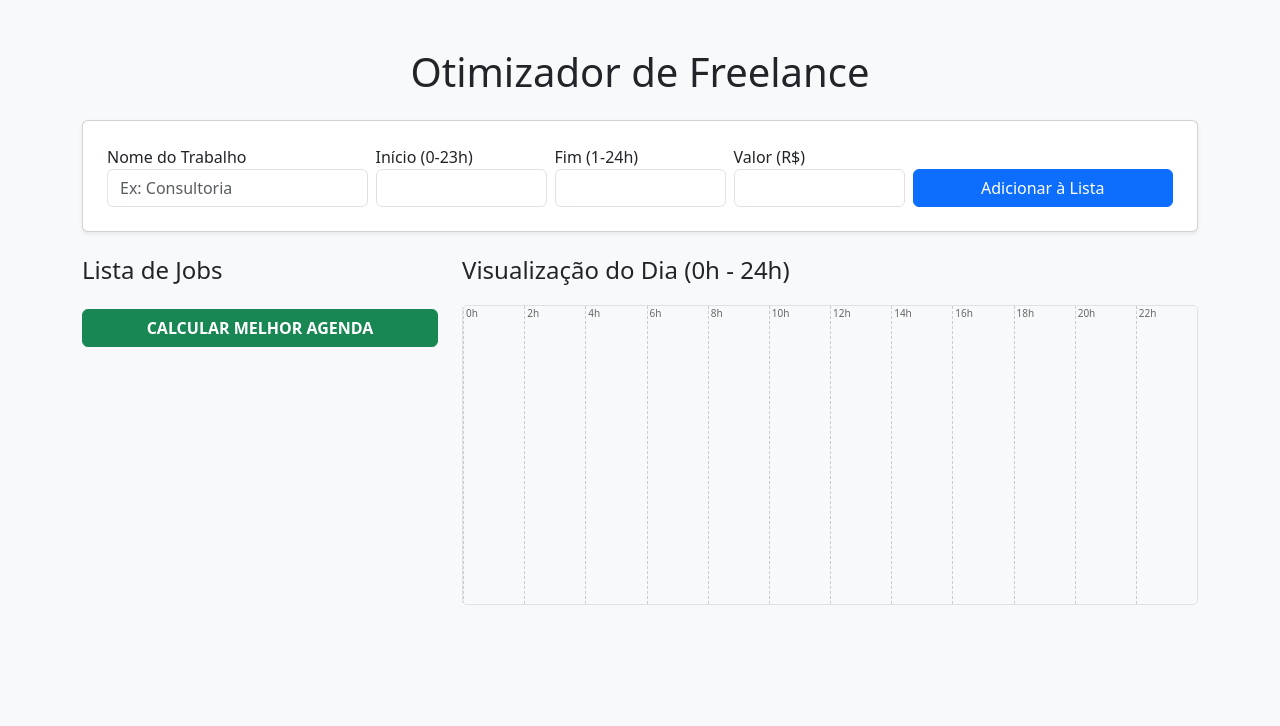
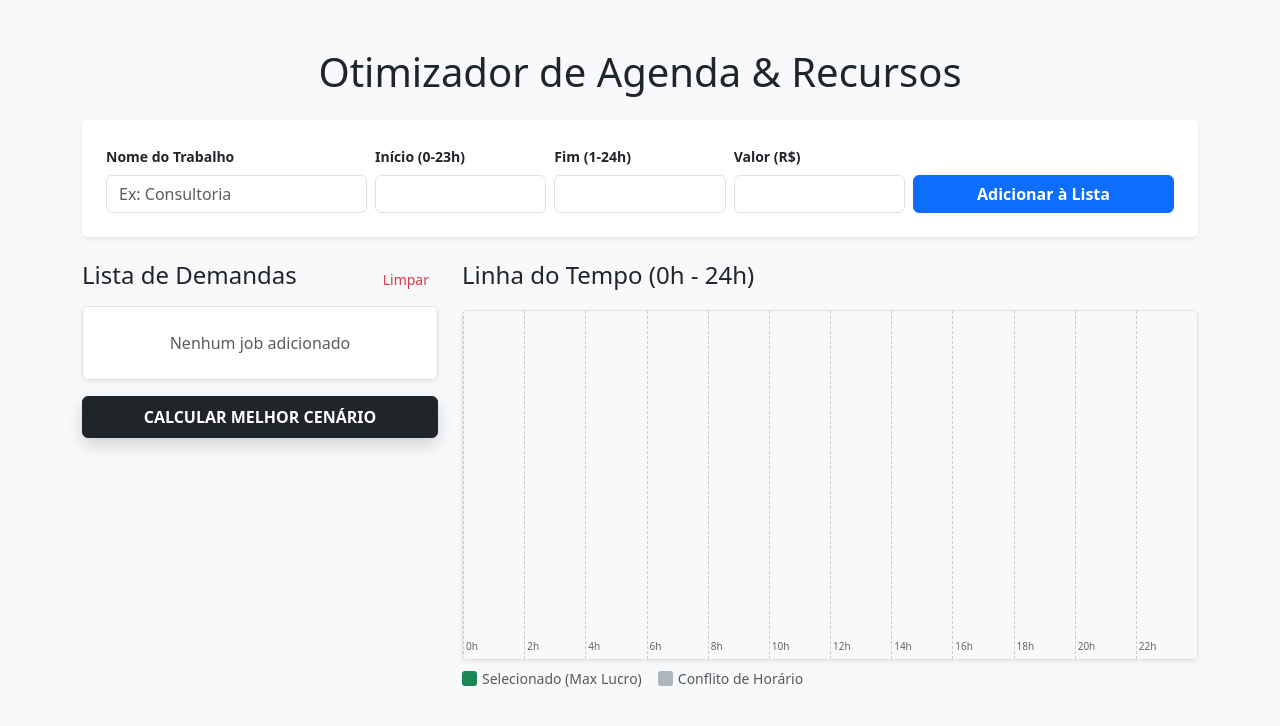
Before and after one commit to projeto-de-algoritmos-2025/Programacao-Dinamica-Dupla22, a Flask app: page / in a window 1280 px wide. Shown: the top 726 px of the page. Run offline with Flask 3, Linux system fonts and the light colour scheme.

Commit message:
feat: atualiza frontend

```diff
--- a/templates/index.html
+++ b/templates/index.html
@@ -2,12 +2,12 @@
 <html lang="pt-br">
 <head>
     <meta charset="UTF-8">
-    <title>Smart Agenda</title>
+    <title>Smart Agenda - Algoritmos</title>
     <link href="https://cdn.jsdelivr.net/npm/bootstrap@5.3.0/dist/css/bootstrap.min.css" rel="stylesheet">
     <style>
         .timeline-container {
             position: relative;
-            height: 300px;
+            height: 350px;
             background-color: #f8f9fa;
             border: 1px solid #dee2e6;
             margin-top: 20px;
@@ -22,6 +22,7 @@
             font-size: 10px;
             color: #666;
             padding-left: 2px;
+            pointer-events: none;
         }
         .job-bar {
             position: absolute;
@@ -31,60 +32,83 @@
             font-size: 12px;
             display: flex;
             align-items: center;
-            /* justify_content: center; */
+            padding-left: 5px;
             opacity: 0.9;
             transition: all 0.3s;
             cursor: pointer;
+            z-index: 5;
+            white-space: nowrap;
+            overflow: hidden;
+            text-overflow: ellipsis;
         }
-        .job-bar:hover { opacity: 1; transform: scale(1.02); z-index: 10;}
-        .bg-selected { background-color: #198754; border: 1px solid #146c43; } /* Verde */
-        .bg-rejected { background-color: #6c757d; border: 1px solid #495057; } /* Cinza */
+        .job-bar:hover { opacity: 1; transform: scale(1.02); z-index: 100; box-shadow: 0 4px 8px rgba(0,0,0,0.2); }
+        .bg-selected { background-color: #198754; border: 1px solid #146c43; } /* Verde - Aceito */
+        .bg-rejected { background-color: #adb5bd; border: 1px solid #6c757d; opacity: 0.6; } /* Cinza - Rejeitado */
     </style>
 </head>
 <body class="bg-light">
 
 <div class="container py-5">
-    <h1 class="text-center mb-4">Otimizador de Freelance</h1>
+    <h1 class="text-center mb-4">Otimizador de Agenda & Recursos</h1>
 
-    <div class="card p-4 shadow-sm mb-4">
+    <div class="card p-4 shadow-sm mb-4 border-0">
         <div class="row g-2 align-items-end">
             <div class="col-md-3">
-                <label>Nome do Trabalho</label>
+                <label class="form-label small fw-bold">Nome do Trabalho</label>
                 <input type="text" id="nome" class="form-control" placeholder="Ex: Consultoria">
             </div>
             <div class="col-md-2">
-                <label>Início (0-23h)</label>
+                <label class="form-label small fw-bold">Início (0-23h)</label>
                 <input type="number" id="inicio" class="form-control" min="0" max="23">
             </div>
             <div class="col-md-2">
-                <label>Fim (1-24h)</label>
+                <label class="form-label small fw-bold">Fim (1-24h)</label>
                 <input type="number" id="fim" class="form-control" min="1" max="24">
             </div>
             <div class="col-md-2">
-                <label>Valor (R$)</label>
+                <label class="form-label small fw-bold">Valor (R$)</label>
                 <input type="number" id="valor" class="form-control">
             </div>
             <div class="col-md-3">
-                <button onclick="addJob()" class="btn btn-primary w-100">Adicionar à Lista</button>
+                <button onclick="addJob()" class="btn btn-primary w-100 fw-bold">Adicionar à Lista</button>
             </div>
         </div>
     </div>
 
     <div class="row">
         <div class="col-md-4">
-            <h4>Lista de Jobs</h4>
-            <ul id="lista-jobs" class="list-group mb-3" style="max-height: 300px; overflow: auto;">
-                </ul>
-            <button onclick="otimizar()" class="btn btn-success w-100 fw-bold">CALCULAR MELHOR AGENDA</button>
-            <div class="alert alert-success mt-3 d-none" id="resultado-box">
-                Lucro Máximo: <strong>R$ <span id="lucro-total">0</span></strong>
+            <div class="d-flex justify-content-between align-items-center mb-2">
+                <h4>Lista de Demandas</h4>
+                <button onclick="limparLista()" class="btn btn-link btn-sm text-decoration-none text-danger">Limpar</button>
+            </div>
+
+            <ul id="lista-jobs" class="list-group mb-3 shadow-sm" style="max-height: 300px; overflow-y: auto;">
+                <li class="list-group-item text-center text-muted py-4">Nenhum job adicionado</li>
+            </ul>
+
+            <button onclick="otimizar()" class="btn btn-dark w-100 py-2 fw-bold shadow">CALCULAR MELHOR CENÁRIO</button>
+
+            <div class="alert alert-success mt-3 d-none shadow-sm" id="resultado-box">
+                <h5 class="alert-heading">💰 Cenário Individual</h5>
+                <p class="mb-0 small">Lucro Máximo possível trabalhando sozinho:</p>
+                <div class="fs-2 fw-bold text-success">R$ <span id="lucro-total">0</span></div>
+            </div>
+
+            <div class="alert alert-info mt-2 d-none shadow-sm" id="equipe-box">
+                <h5 class="alert-heading">👥 Análise de Equipe</h5>
+                <p class="mb-0 small">Para aceitar <strong>TODOS</strong> os trabalhos listados (100% da demanda), você precisaria de:</p>
+                <div class="fs-4 fw-bold text-primary"><span id="equipe-qtd">0</span> Pessoas</div>
             </div>
         </div>
 
         <div class="col-md-8">
-            <h4>Visualização do Dia (0h - 24h)</h4>
-            <div class="timeline-container" id="timeline">
+            <h4>Linha do Tempo (0h - 24h)</h4>
+            <div class="timeline-container shadow-sm" id="timeline">
                 </div>
+            <div class="mt-2 d-flex gap-3 small text-muted">
+                <div class="d-flex align-items-center"><div style="width:15px; height:15px; background:#198754; margin-right:5px; border-radius:3px;"></div> Selecionado (Max Lucro)</div>
+                <div class="d-flex align-items-center"><div style="width:15px; height:15px; background:#adb5bd; margin-right:5px; border-radius:3px;"></div> Conflito de Horário</div>
+            </div>
         </div>
     </div>
 </div>
@@ -92,12 +116,13 @@
 <script>
     let jobs = [];
 
+    // Desenhar marcadores da timeline
     const timeline = document.getElementById('timeline');
     for(let i=0; i<=24; i+=2) {
         let mark = document.createElement('div');
         mark.className = 'time-marker';
         mark.style.left = (i/24 * 100) + '%';
-        mark.innerText = i + 'h';
+        mark.innerHTML = `<span style="position:absolute; bottom:5px; left:2px;">${i}h</span>`;
         timeline.appendChild(mark);
     }
 
@@ -108,30 +133,56 @@
         const valor = parseFloat(document.getElementById('valor').value);
 
         if(!nome || isNaN(inicio) || isNaN(fim) || isNaN(valor) || inicio >= fim) {
-            alert("Preencha corretamente. Início deve ser menor que Fim.");
+            alert("Erro: Verifique os horários (Início < Fim) e preencha tudo.");
             return;
         }
 
         const job = { id: Date.now(), nome, inicio, fim, valor };
         jobs.push(job);
         renderList();
+        renderTimeline([]); // Renderiza cinza por enquanto
+
+        // Limpar inputs
+        document.getElementById('nome').value = '';
+        document.getElementById('inicio').value = '';
+        document.getElementById('fim').value = '';
+        document.getElementById('valor').value = '';
+
+        // Esconder resultados antigos se houver alteração
+        document.getElementById('resultado-box').classList.add('d-none');
+        document.getElementById('equipe-box').classList.add('d-none');
+    }
+
+    function limparLista() {
+        jobs = [];
+        renderList();
         renderTimeline([]);
-
-        document.getElementById('nome').value = '';
+        document.getElementById('resultado-box').classList.add('d-none');
+        document.getElementById('equipe-box').classList.add('d-none');
     }
 
     function renderList() {
         const ul = document.getElementById('lista-jobs');
         ul.innerHTML = '';
-        jobs.forEach(j => {
+        if(jobs.length === 0) {
+            ul.innerHTML = '<li class="list-group-item text-center text-muted py-4">Nenhum job adicionado</li>';
+            return;
+        }
+
+        // Ordena na lista visualmente por horário
+        const sorted = [...jobs].sort((a,b) => a.inicio - b.inicio);
+
+        sorted.forEach(j => {
             ul.innerHTML += `<li class="list-group-item d-flex justify-content-between align-items-center">
-                ${j.nome} (${j.inicio}h-${j.fim}h)
+                <span>${j.nome} <small class="text-muted">(${j.inicio}h-${j.fim}h)</small></span>
                 <span class="badge bg-secondary rounded-pill">R$ ${j.valor}</span>
             </li>`;
         });
     }
 
     async function otimizar() {
+        if(jobs.length === 0) { alert("Adicione trabalhos primeiro!"); return; }
+
         const response = await fetch('/calcular', {
             method: 'POST',
             headers: {'Content-Type': 'application/json'},
@@ -140,9 +191,15 @@
 
         const data = await response.json();
 
+        // 1. Mostrar Lucro (Verde)
         document.getElementById('resultado-box').classList.remove('d-none');
         document.getElementById('lucro-total').innerText = data.lucro_total.toFixed(2);
 
+        // 2. Mostrar Equipe (Azul) - NOVA PARTE
+        document.getElementById('equipe-box').classList.remove('d-none');
+        document.getElementById('equipe-qtd').innerText = data.analise_equipe.tamanho_equipe;
+
+        // 3. Atualizar Timeline
         const escolhidosIds = new Set(data.jobs_escolhidos.map(j => j.id));
         renderTimeline(escolhidosIds);
     }
@@ -151,6 +208,7 @@
         const bars = document.querySelectorAll('.job-bar');
         bars.forEach(b => b.remove());
 
+        // Ordena por início para efeito "escada"
         const sortedJobs = [...jobs].sort((a,b) => a.inicio - b.inicio);
 
         sortedJobs.forEach((job, index) => {
@@ -167,8 +225,9 @@
             el.className = `job-bar ${isSelected ? 'bg-selected' : 'bg-rejected'}`;
             el.style.left = left + '%';
             el.style.width = width + '%';
-            el.style.top = (30 + (index * 40)) + 'px';
-            el.innerHTML = `${job.nome} <small class="ms-1">(R$${job.valor})</small>`;
+            el.style.top = (20 + (index * 35)) + 'px'; // Espaçamento vertical
+
+            el.innerHTML = `<span class="fw-bold me-1">${job.inicio}h</span> ${job.nome}`;
 
             timeline.appendChild(el);
         });
```
